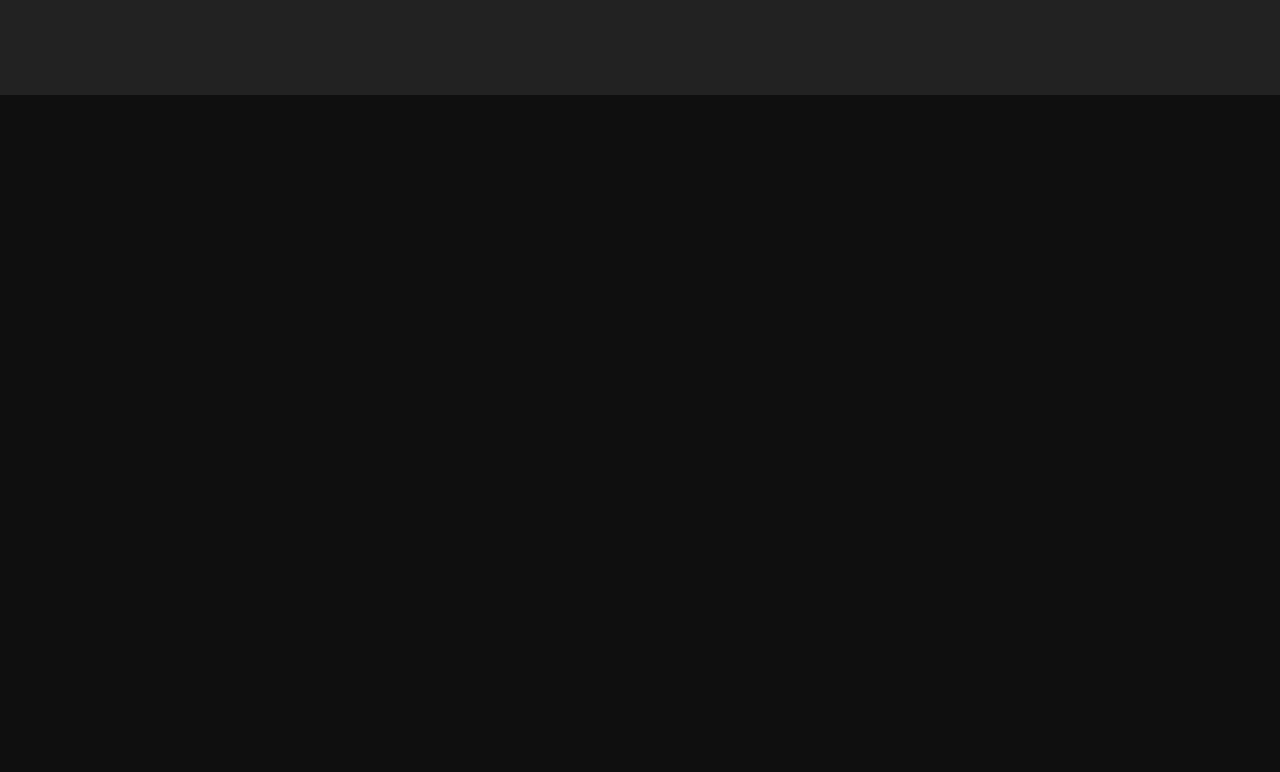
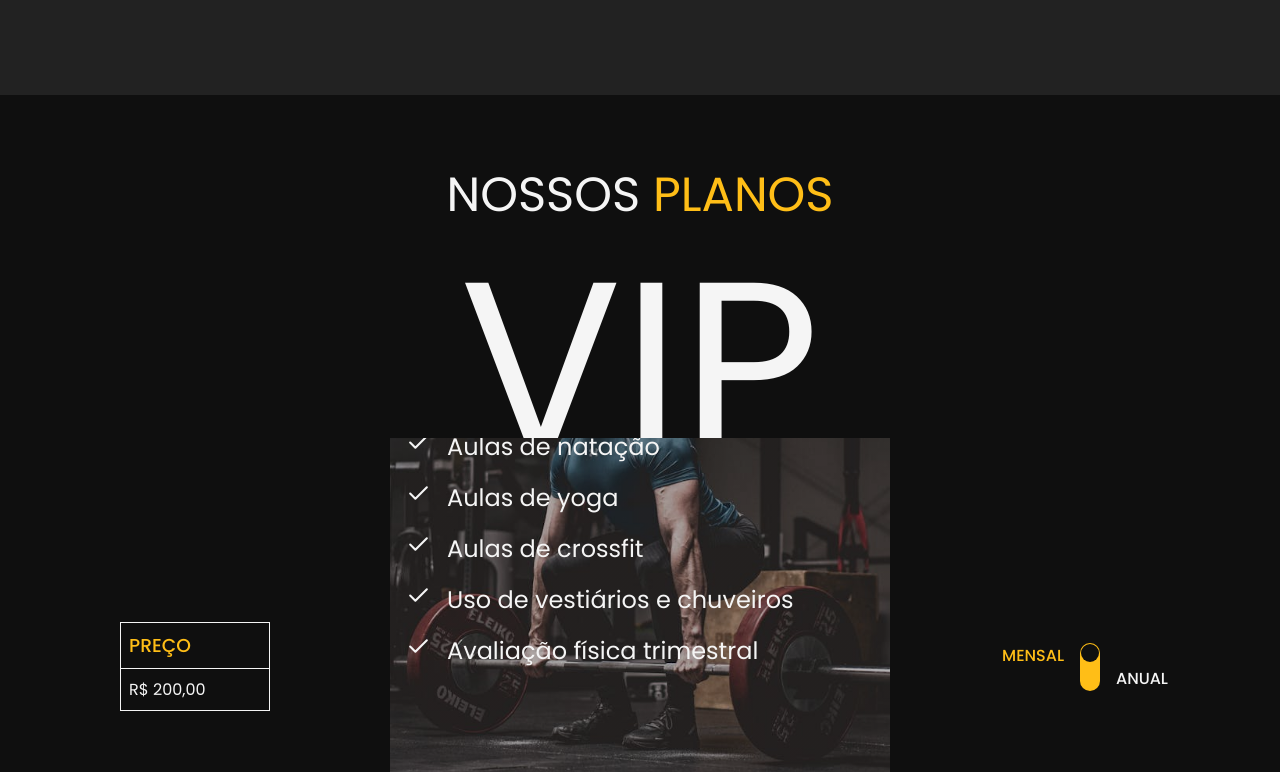
Before and after one commit to diegoCBorba/gympro, a React (Vite) app: page / in a window 1280 px wide. Shown: the part 2031-2803 px from the top of the page. Built offline with nearby package versions, Linux system fonts and the light colour scheme.

Commit message:
mudança para sticky planos

```diff
--- a/src/components/Price/Price.module.css
+++ b/src/components/Price/Price.module.css
@@ -7,9 +7,17 @@
   position: relative;
 }
 
+.teste{
+  height: 100vh;
+}
+
+.containerMaster > div{
+  position: sticky;
+  top: 0;
+}
+
 .containerFixed{
   height: 100vh;
-  position: relative;
 
   display: flex;
   flex-direction: column;
--- a/src/components/Price/Price.tsx
+++ b/src/components/Price/Price.tsx
@@ -71,9 +71,10 @@ export const Price = () => {
   }, [scrollYProgress]);
 
   return (
+    <>
     <section ref={container} id="price" className={price.containerMaster}>
       <div className="container-section">
-        <motion.div className={price.containerFixed} style={{top}}>
+        <div className={price.containerFixed} style={{}}>
           <div className={price.titlePrice}>
             <p>nossos <span>planos</span></p>
             <div className={price.titleList}>
@@ -141,8 +142,10 @@ export const Price = () => {
               </div>
             </div>
           </div>
-        </motion.div>
+        </div>
       </div>
     </section>
+    <div className={price.teste}></div>
+    </>
   )
 }
```
